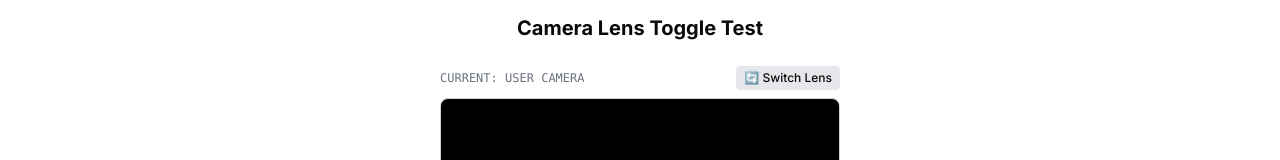
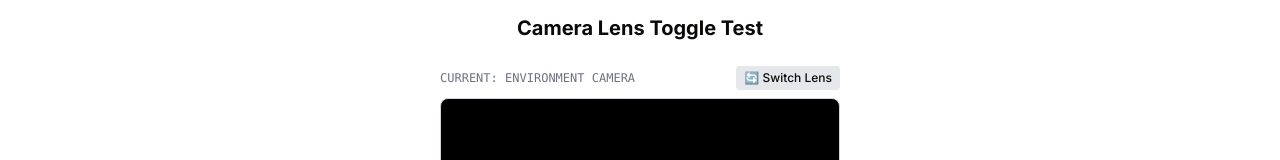
Before and after one commit to mcapili/online-shop, a Next.js app: page /camera in a window 1280 px wide. Shown: the part 227-387 px from the top of the page. Built offline with nearby package versions, Linux system fonts and the light colour scheme; no server answers.

Commit message:
Change the camera facing mode to environment (main camera or camera) by default.

```diff
--- a/components/camera/CameraCapture.tsx
+++ b/components/camera/CameraCapture.tsx
@@ -8,7 +8,7 @@ export default function CameraTest() {
     const canvasRef = useRef<HTMLCanvasElement | null>(null);
     const streamRef = useRef<MediaStream | null>(null);
     const [stream, setStream] = useState<MediaStream | null>(null);
-    const [facingMode, setFacingMode] = useState<'user' | 'environment'>('user'); // Default to front camera
+    const [facingMode, setFacingMode] = useState<'user' | 'environment'>('environment'); // Default to front camera
     const [localPreviewUrl, setLocalPreviewUrl] = useState<string | null>(null);
     const [errorLog, setErrorLog] = useState<string | null>(null);
 
```
